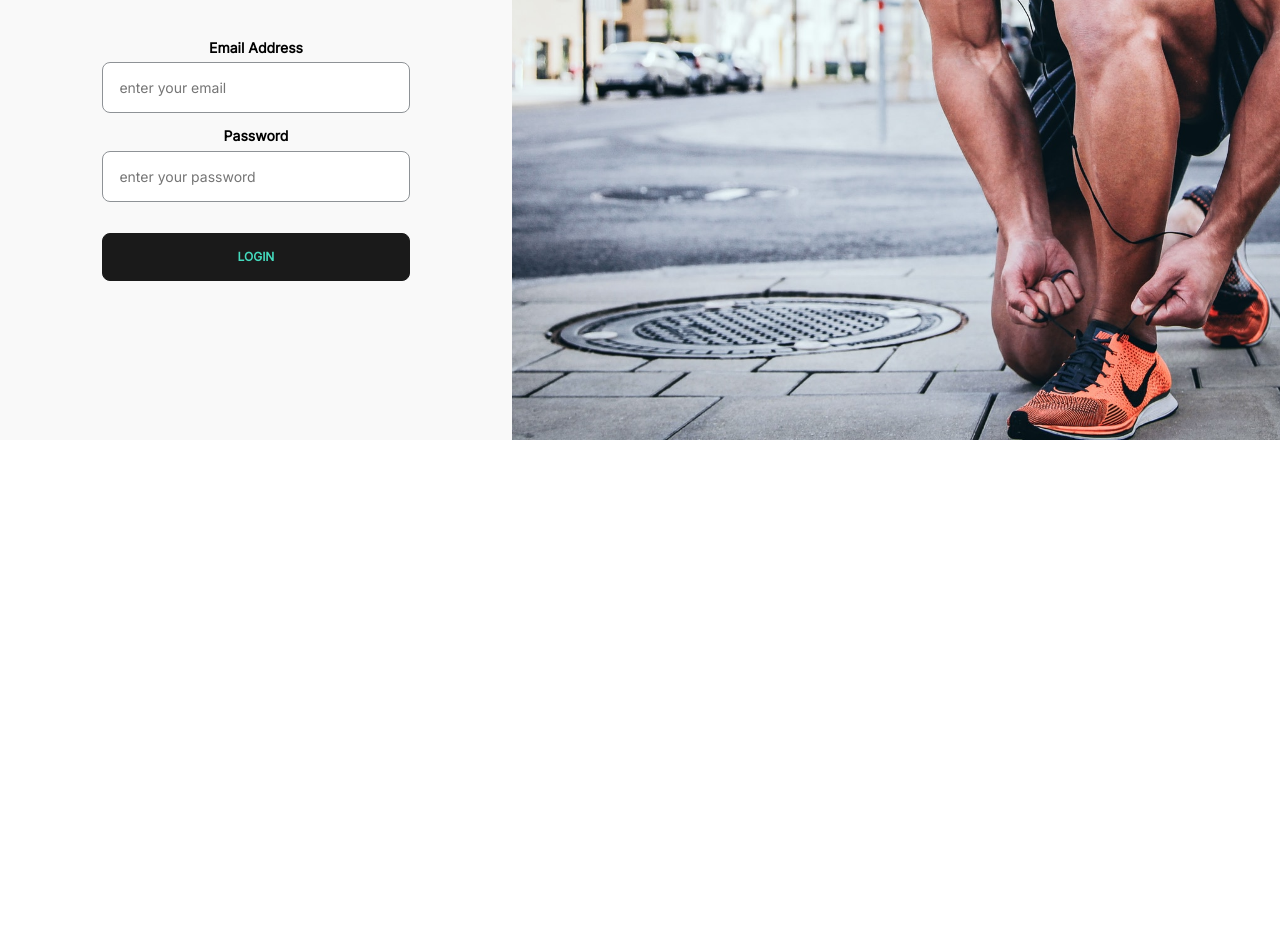
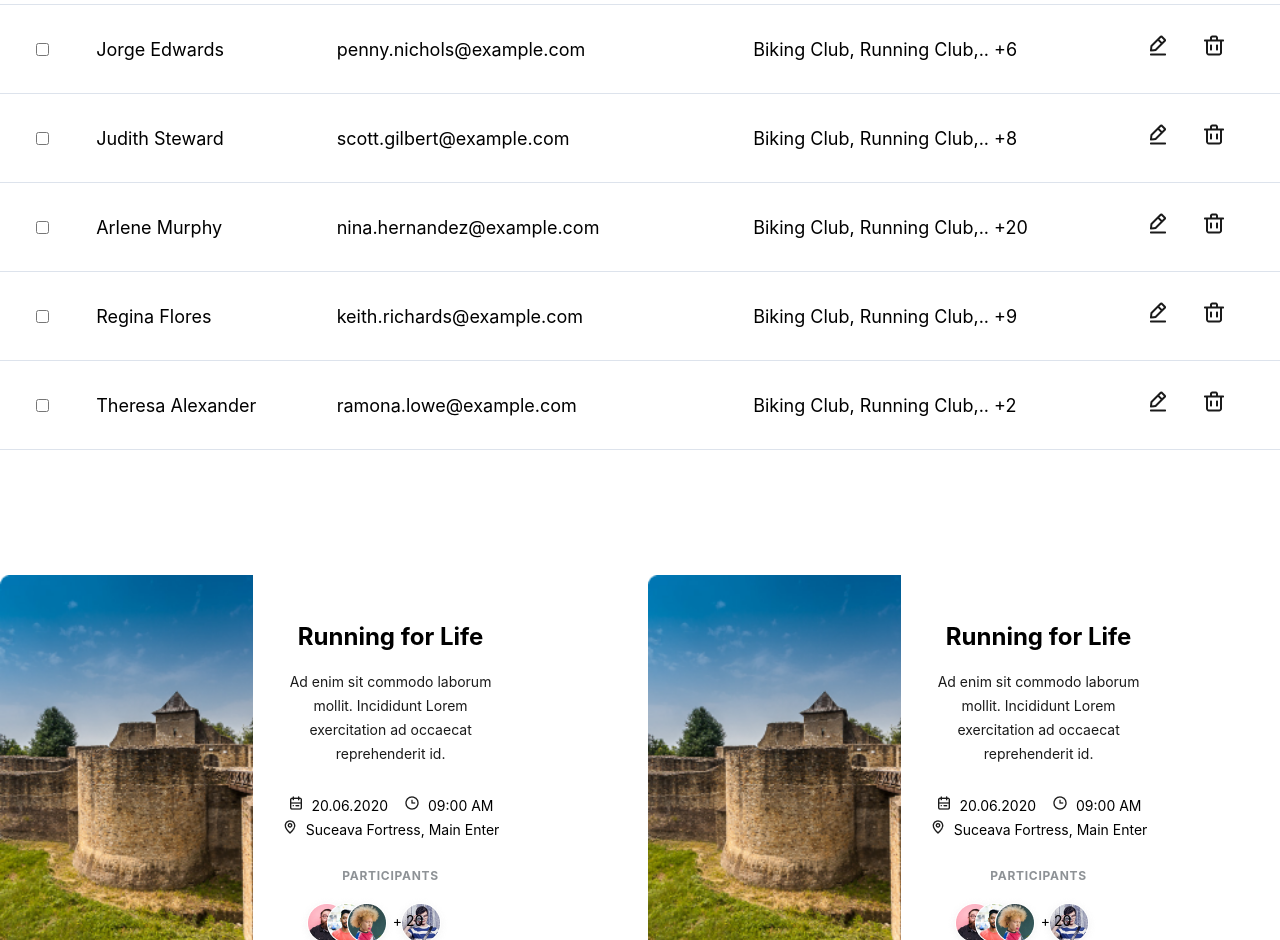
Before and after one commit to assist-software/Internship-July20-frontend-green, a React (Create React App) app: page / in a window 1280 px wide. Shown: the part 360-1300 px from the top of the page. Before the commit the page ends 800 px from the top, so only its background shows below. Built offline with nearby package versions, Linux system fonts and the light colour scheme.

Commit message:
added props on App js

```diff
--- a/src/App.js
+++ b/src/App.js
@@ -1,16 +1,47 @@
-import React from 'react';
-import Login from './Components/Login/Login';
-
+import React, { Component } from 'react';
+import Coaches from './Components/Coaches/CoachesTable/CoachTable';
+import Events from './Components/Events/EventsPage/EventComponent';
 import './App.css';
 
-function App() {
-  return (
-    <div className="App">
 
-      <Login></Login>
+class App extends Component {
 
-    </div>
-  );
-}
+  state = {
+    header: ['Coaches', 'Events'],
+    coaches: [
+      { name: 'Shane Steward', email: 'samantha.kennedy@example.com', club: 'Biking Club, Running Club,.. +3' },
+      { name: 'Bessie Robertson', email: 'ken.wright@example.com', club: 'Biking Club, Running Club,.. +20' },
+      { name: 'Jorge Edwards', email: 'penny.nichols@example.com', club: 'Biking Club, Running Club,.. +6' },
+      { name: 'Judith Steward', email: 'scott.gilbert@example.com', club: 'Biking Club, Running Club,.. +8' },
+      { name: 'Arlene Murphy', email: 'nina.hernandez@example.com', club: 'Biking Club, Running Club,.. +20' },
+      { name: 'Regina Flores', email: 'keith.richards@example.com', club: 'Biking Club, Running Club,.. +9' },
+      { name: 'Theresa Alexander', email: 'ramona.lowe@example.com', club: 'Biking Club, Running Club,.. +2' }
+    ],
+    events: [
+      { img: '', title: 'Running for Life', body: 'Ad enim sit commodo laborum mollit. Incididunt Lorem exercitation ad occaecat reprehenderit id.', date: '20.06.2020', time: '09:00 AM', location: 'Suceava Fortress, Main Enter', participants: '123' },
+      { img: '', title: 'Running for Life', body: 'Ad enim sit commodo laborum mollit. Incididunt Lorem exercitation ad occaecat reprehenderit id.', date: '20.06.2020', time: '09:00 AM', location: 'Suceava Fortress, Main Enter', participants: '14' },
+      { img: '', title: 'Running for Life', body: 'Ad enim sit commodo laborum mollit. Incididunt Lorem exercitation ad occaecat reprehenderit id.', date: '20.06.2020', time: '09:00 AM', location: 'Suceava Fortress, Main Enter', participants: '35' },
+      { img: '', title: 'Running for Life', body: 'Ad enim sit commodo laborum mollit. Incididunt Lorem exercitation ad occaecat reprehenderit id.', date: '20.06.2020', time: '09:00 AM', location: 'Suceava Fortress, Main Enter', participants: '23523' },
+      { img: '', title: 'Running for Life', body: 'Ad enim sit commodo laborum mollit. Incididunt Lorem exercitation ad occaecat reprehenderit id.', date: '20.06.2020', time: '09:00 AM', location: 'Suceava Fortress, Main Enter', participants: '34' }
+    ]
+
+  }
+
+  render() {
+    return (
+      <div className="App">
+
+        {/* <Login></Login> */}
+        <Coaches
+          coaches={this.state.coaches}
+        />
+        <Events
+          events={this.state.events}
+        />
+
+      </div>
+    );
+  };
+};
 
 export default App;
--- a/src/Components/Events/EventsPage/Events.js
+++ b/src/Components/Events/EventsPage/Events.js
@@ -1,5 +1,5 @@
 import React from 'react';
-import Event from './Event'
+import Event from './Event';
 
 import './Event.css';
 
```
Also changed, not shown: src/Components/Coaches/Coaches/Coaches.js (deleted), src/Components/Coaches/CoachesTable/CoachTable.css (renamed from src/Components/Coaches/Coaches/CoachesTable/CoachTable.css), src/Components/Coaches/CoachesTable/CoachTable.js (renamed from src/Components/Coaches/Coaches/CoachesTable/CoachTable.js), src/Components/Coaches/CoachesTable/Row.js (renamed from src/Components/Coaches/Coaches/CoachesTable/Row.js), src/Components/Coaches/CoachesTable/TableRow.js (renamed from src/Components/Coaches/Coaches/CoachesTable/TableRow.js), src/Components/Coaches/CoachesTable/delete.png (renamed from src/Components/Coaches/Coaches/CoachesTable/delete.png), src/Components/Coaches/CoachesTable/edit.png (renamed from src/Components/Coaches/Coaches/CoachesTable/edit.png).
